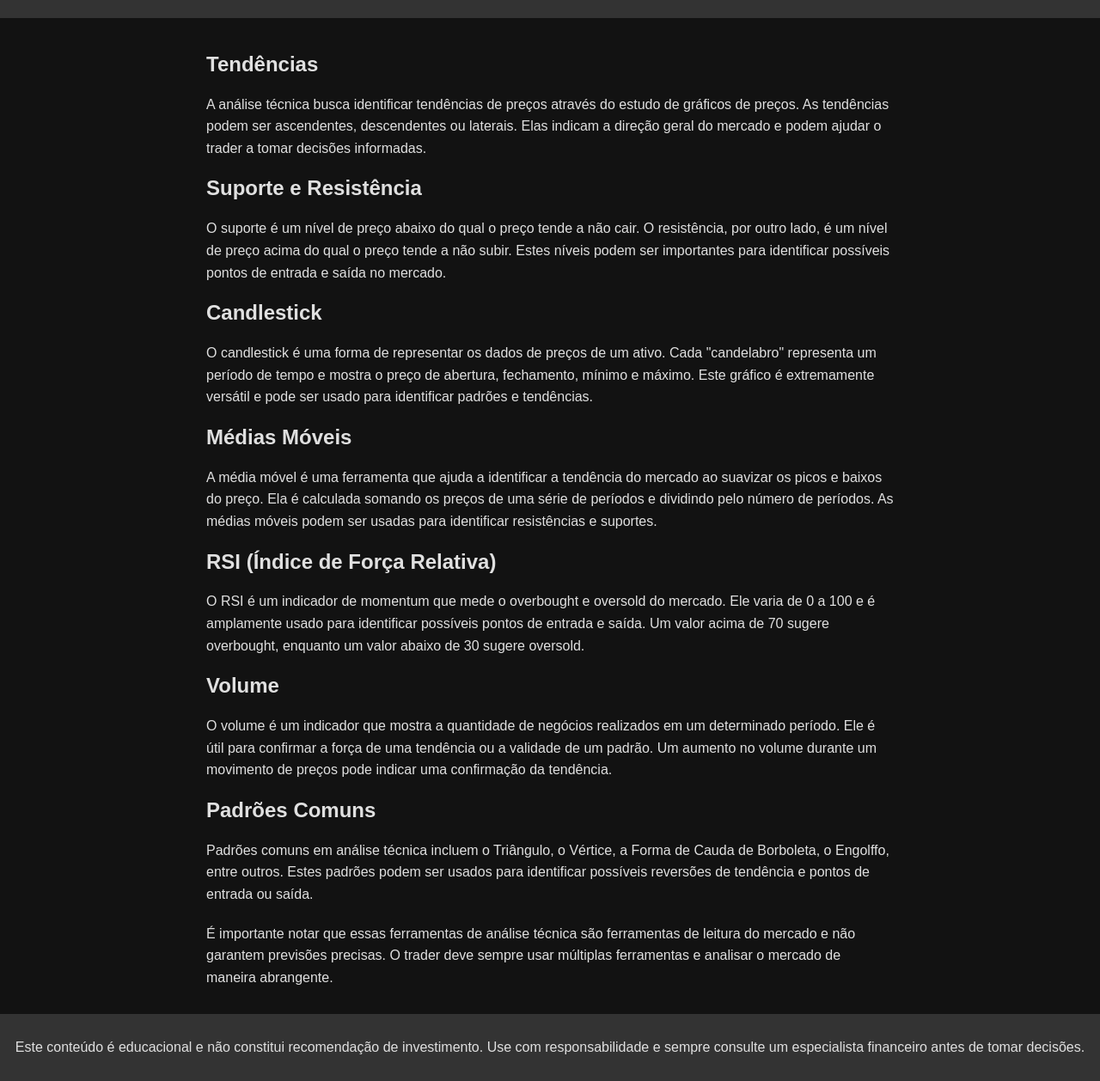
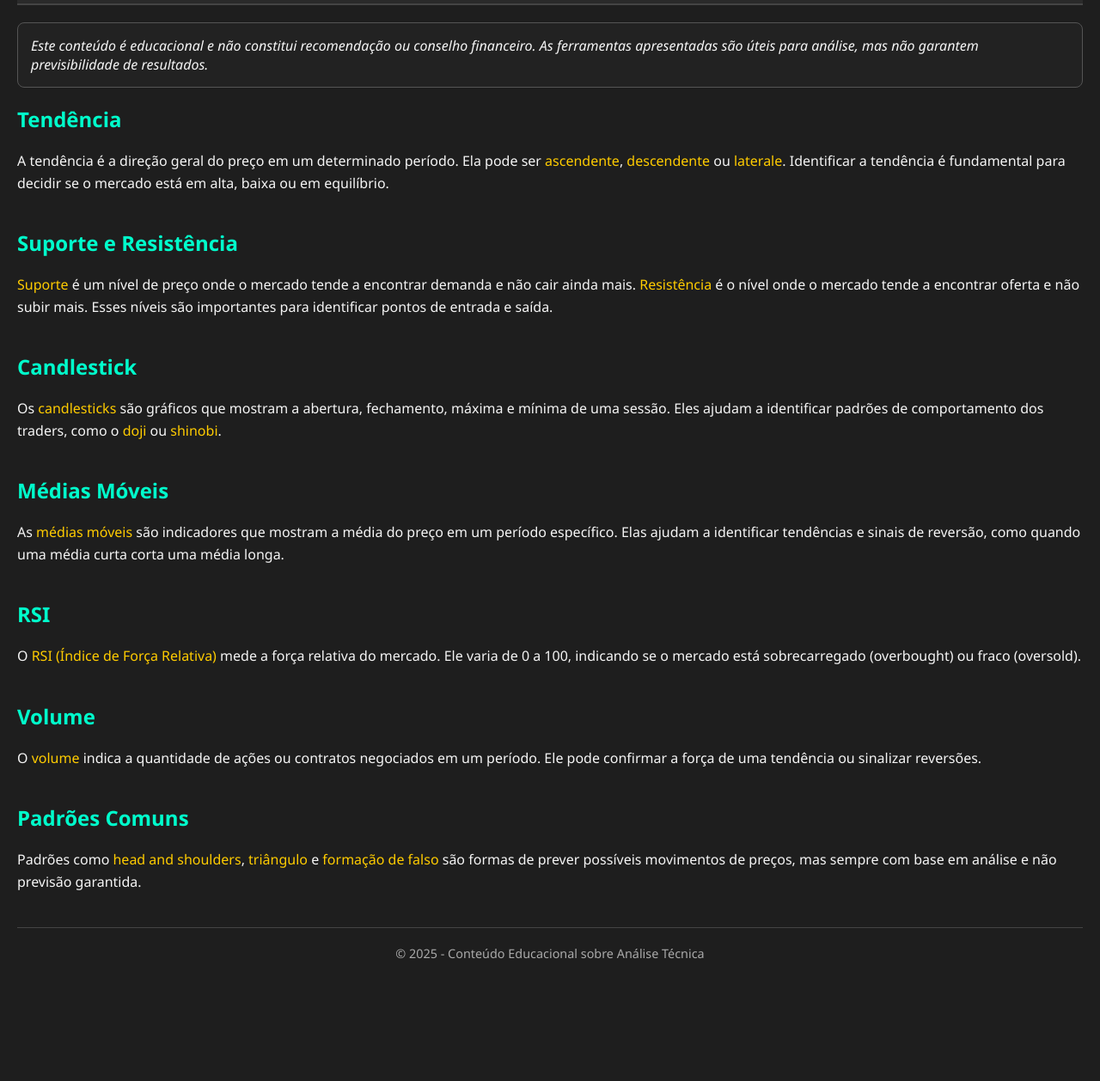
Before and after one commit to maicontsuda/asura, a website: page site/trading/analise-tecnica.html in a window 1280 px wide. Shown: the part 99-1357 px from the top of the page at 86% size. After the commit the page ends 1258 px from the top, so only its background shows below. Drawn offline with Linux system fonts and the light colour scheme.

Commit message:
site: trading/analise-tecnica.html

```diff
--- a/site/trading/analise-tecnica.html
+++ b/site/trading/analise-tecnica.html
@@ -1,98 +1,92 @@
-<!doctype html>
+<!DOCTYPE html>
 <html lang="pt-BR">
 <head>
     <meta charset="UTF-8">
-    <title>Análise Técnica em Trading - Ferramentas Essenciais</title>
+    <title>Análise Técnica - Tendência, Suporte e Resistência</title>
     <style>
         body {
-            background-color: #121212;
-            color: #e0e0e0;
-            font-family: Arial, sans-serif;
             margin: 0;
-            padding: 0;
-            overflow-x: hidden;
+            font-family: 'Segoe UI', Tahoma, Geneva, Verdana, sans-serif;
+            background-color: #1e1e1e;
+            color: #f5f5f5;
+            padding: 20px;
         }
         header {
+            background-color: #2a2a2a;
             padding: 20px;
-            background-color: #333;
             text-align: center;
-        }
-        main {
-            padding: 20px;
+            border-bottom: 2px solid #444;
         }
         h1 {
-            color: #e0e0e0;
+            margin: 0;
+            color: #00ffcc;
+        }
+        .aviso {
+            background-color: #222;
+            border: 1px solid #555;
+            padding: 15px;
+            margin: 20px 0;
+            border-radius: 8px;
+            font-style: italic;
+        }
+        section {
+            margin-bottom: 40px;
+        }
+        h2 {
+            color: #00ffcc;
         }
         p {
             line-height: 1.6;
         }
-        section {
-            margin-bottom: 20px;
-        }
-        .content {
-            max-width: 800px;
-            margin: auto;
-        }
-        .content h2 {
-            color: #e0e0e0;
-        }
-        .content p {
-            margin-bottom: 10px;
-        }
-        .content a {
-            color: #61dafb;
-            text-decoration: none;
-        }
-        .content a:hover {
-            text-decoration: underline;
+        .destaque {
+            color: #ffcc00;
         }
         footer {
-            padding: 10px;
-            background-color: #333;
             text-align: center;
-            color: #e0e0e0;
+            padding: 20px;
+            border-top: 1px solid #444;
+            font-size: 0.9em;
+            color: #aaa;
         }
     </style>
 </head>
 <body>
     <header>
-        <h1>Análise Técnica em Trading - Ferramentas Essenciais</h1>
+        <h1>Análise Técnica: Ferramentas para Leitura do Mercado</h1>
     </header>
-    <main>
-        <div class="content">
+    <div class="aviso">
+        Este conteúdo é educacional e não constitui recomendação ou conselho financeiro. As ferramentas apresentadas são úteis para análise, mas não garantem previsibilidade de resultados.
+    </div>
     <section>
-                <h2>Tendências</h2>
-                <p>A análise técnica busca identificar tendências de preços através do estudo de gráficos de preços. As tendências podem ser ascendentes, descendentes ou laterais. Elas indicam a direção geral do mercado e podem ajudar o trader a tomar decisões informadas.</p>
+        <h2>Tendência</h2>
+        <p>A tendência é a direção geral do preço em um determinado período. Ela pode ser <span class="destaque">ascendente</span>, <span class="destaque">descendente</span> ou <span class="destaque">laterale</span>. Identificar a tendência é fundamental para decidir se o mercado está em alta, baixa ou em equilíbrio.</p>
     </section>
     <section>
         <h2>Suporte e Resistência</h2>
-                <p>O suporte é um nível de preço abaixo do qual o preço tende a não cair. O resistência, por outro lado, é um nível de preço acima do qual o preço tende a não subir. Estes níveis podem ser importantes para identificar possíveis pontos de entrada e saída no mercado.</p>
+        <p><span class="destaque">Suporte</span> é um nível de preço onde o mercado tende a encontrar demanda e não cair ainda mais. <span class="destaque">Resistência</span> é o nível onde o mercado tende a encontrar oferta e não subir mais. Esses níveis são importantes para identificar pontos de entrada e saída.</p>
     </section>
     <section>
         <h2>Candlestick</h2>
-                <p>O candlestick é uma forma de representar os dados de preços de um ativo. Cada "candelabro" representa um período de tempo e mostra o preço de abertura, fechamento, mínimo e máximo. Este gráfico é extremamente versátil e pode ser usado para identificar padrões e tendências.</p>
+        <p>Os <span class="destaque">candlesticks</span> são gráficos que mostram a abertura, fechamento, máxima e mínima de uma sessão. Eles ajudam a identificar padrões de comportamento dos traders, como o <span class="destaque">doji</span> ou <span class="destaque">shinobi</span>.</p>
     </section>
     <section>
         <h2>Médias Móveis</h2>
-                <p>A média móvel é uma ferramenta que ajuda a identificar a tendência do mercado ao suavizar os picos e baixos do preço. Ela é calculada somando os preços de uma série de períodos e dividindo pelo número de períodos. As médias móveis podem ser usadas para identificar resistências e suportes.</p>
+        <p>As <span class="destaque">médias móveis</span> são indicadores que mostram a média do preço em um período específico. Elas ajudam a identificar tendências e sinais de reversão, como quando uma média curta corta uma média longa.</p>
     </section>
     <section>
-                <h2>RSI (Índice de Força Relativa)</h2>
-                <p>O RSI é um indicador de momentum que mede o overbought e oversold do mercado. Ele varia de 0 a 100 e é amplamente usado para identificar possíveis pontos de entrada e saída. Um valor acima de 70 sugere overbought, enquanto um valor abaixo de 30 sugere oversold.</p>
+        <h2>RSI</h2>
+        <p>O <span class="destaque">RSI (Índice de Força Relativa)</span> mede a força relativa do mercado. Ele varia de 0 a 100, indicando se o mercado está sobrecarregado (overbought) ou fraco (oversold).</p>
     </section>
     <section>
         <h2>Volume</h2>
-                <p>O volume é um indicador que mostra a quantidade de negócios realizados em um determinado período. Ele é útil para confirmar a força de uma tendência ou a validade de um padrão. Um aumento no volume durante um movimento de preços pode indicar uma confirmação da tendência.</p>
+        <p>O <span class="destaque">volume</span> indica a quantidade de ações ou contratos negociados em um período. Ele pode confirmar a força de uma tendência ou sinalizar reversões.</p>
     </section>
     <section>
         <h2>Padrões Comuns</h2>
-                <p>Padrões comuns em análise técnica incluem o Triângulo, o Vértice, a Forma de Cauda de Borboleta, o Engolffo, entre outros. Estes padrões podem ser usados para identificar possíveis reversões de tendência e pontos de entrada ou saída.</p>
+        <p>Padrões como <span class="destaque">head and shoulders</span>, <span class="destaque">triângulo</span> e <span class="destaque">formação de falso</span> são formas de prever possíveis movimentos de preços, mas sempre com base em análise e não previsão garantida.</p>
     </section>
-            <p>É importante notar que essas ferramentas de análise técnica são ferramentas de leitura do mercado e não garantem previsões precisas. O trader deve sempre usar múltiplas ferramentas e analisar o mercado de maneira abrangente.</p>
-        </div>
-    </main>
     <footer>
-        <p>Este conteúdo é educacional e não constitui recomendação de investimento. Use com responsabilidade e sempre consulte um especialista financeiro antes de tomar decisões.</p>
+        &copy; 2025 - Conteúdo Educacional sobre Análise Técnica
     </footer>
 </body>
 </html>
```
Lines whose indentation alone changed are shown as unchanged.
